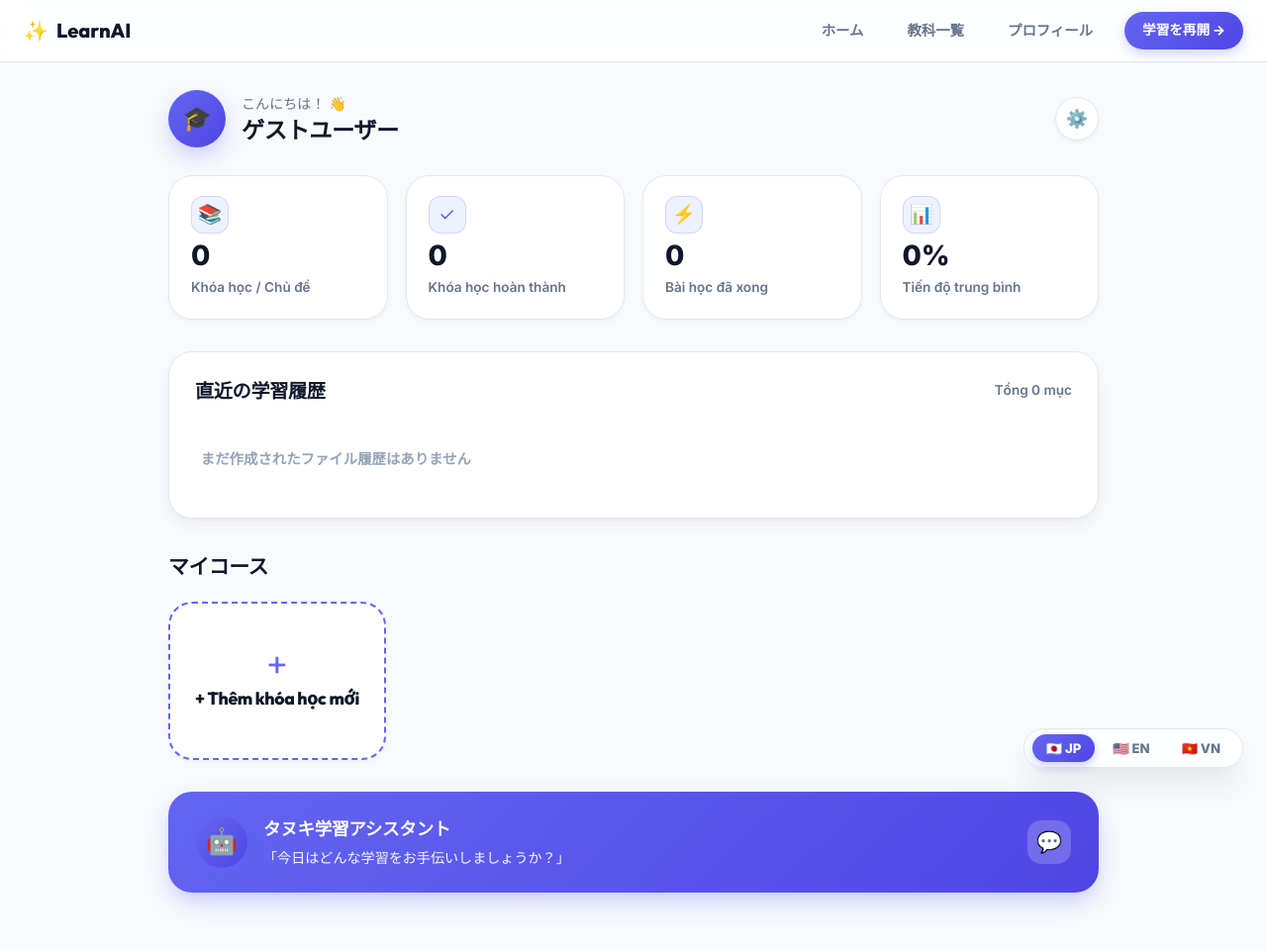
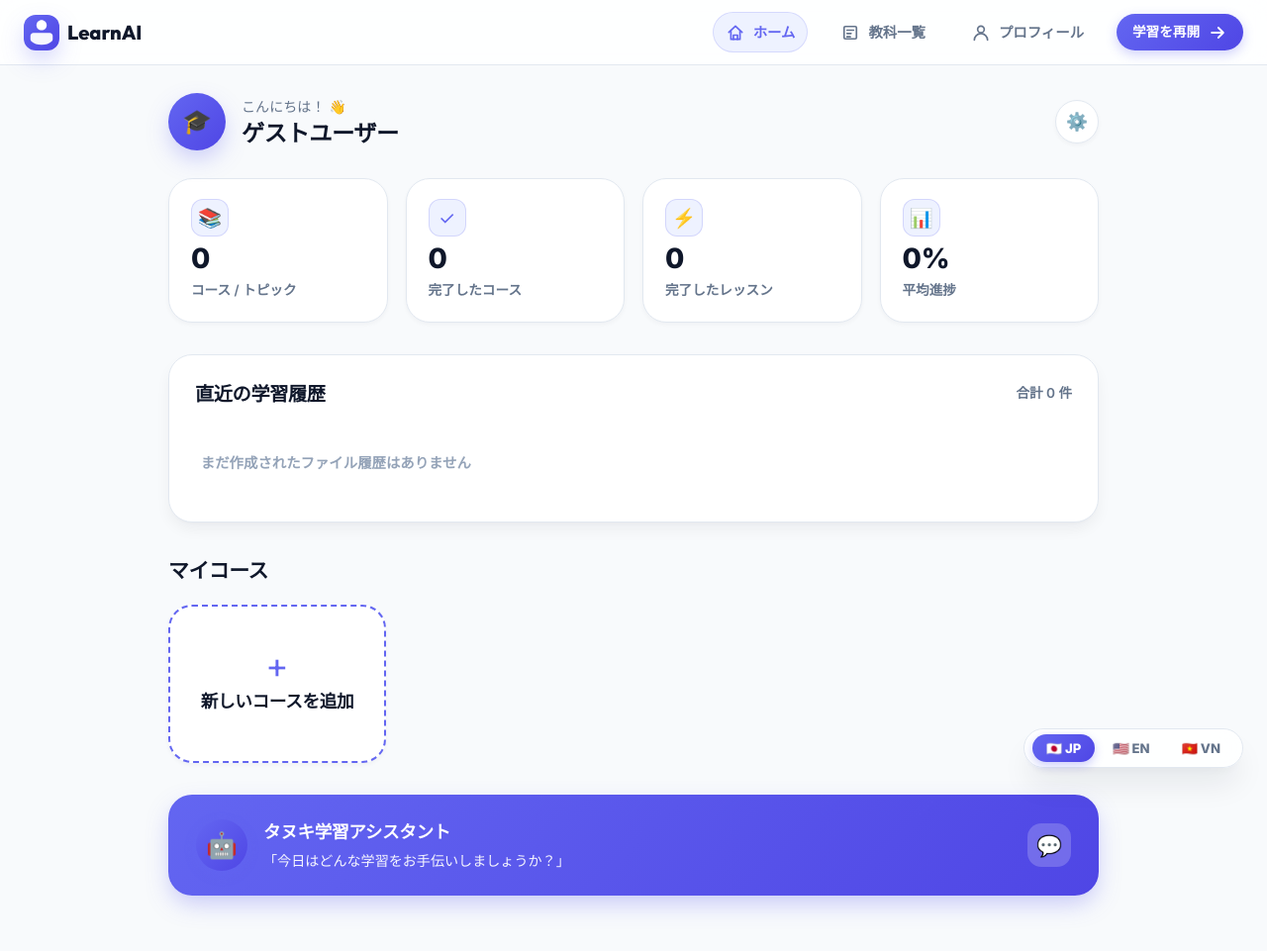
Before and after one commit to FUJI-emon/TempName, a Django app: page /dashboard/ in a window 1280 px wide. Shown: the top 961 px of the page at 99% size. Before the commit the page ends 924 px from the top, so only its background shows below. Run offline with Django 5.2, Linux system fonts and the light colour scheme; data that the repository does not hold is empty.

Commit message:
first version

```diff
--- a/apps/ai/services/interface.py
+++ b/apps/ai/services/interface.py
@@ -25,6 +25,7 @@ class LLMService(ABC):
 
     @abstractmethod
     def analyze_material(self, material_content: str, goal: str) -> AnalyzeMaterialResult:
+
         """Tài liệu + mục tiêu -> danh sách concept cần học."""
         raise NotImplementedError
 
--- a/apps/learning/templates/learning/base.html
+++ b/apps/learning/templates/learning/base.html
@@ -172,28 +172,52 @@
         color: var(--text-main);
         text-decoration: none;
     }
+    .app-brand-mark,
+    .nav-icon,
+    .cta-icon {
+        display: inline-flex;
+        align-items: center;
+        justify-content: center;
+        flex-shrink: 0;
+    }
+    .app-brand-mark {
+        width: 36px;
+        height: 36px;
+        border-radius: 12px;
+        background: var(--primary-gradient);
+        color: #ffffff;
+        box-shadow: var(--shadow-indigo);
+    }
     .app-nav-links {
         display: flex;
         align-items: center;
         gap: 20px;
     }
     .app-nav-link {
+        display: inline-flex;
+        align-items: center;
+        gap: 8px;
         font-weight: 700;
         font-size: 0.9rem;
         color: var(--text-muted);
         text-decoration: none;
         transition: var(--transition-fast);
-        padding: 6px 12px;
-        border-radius: var(--radius-sm);
+        padding: 8px 12px;
+        border-radius: var(--radius-pill);
+        border: 1px solid transparent;
     }
     .app-nav-link:hover, .app-nav-link.active {
         color: var(--primary);
         background: var(--primary-light);
+        border-color: rgba(99, 102, 241, 0.18);
     }
     .app-nav-cta {
+        display: inline-flex;
+        align-items: center;
+        gap: 8px;
         background: var(--primary-gradient);
         color: #ffffff;
-        padding: 8px 18px;
+        padding: 8px 16px;
         border-radius: var(--radius-pill);
         font-weight: 800;
         font-size: 0.85rem;
@@ -205,21 +229,93 @@
         transform: translateY(-1px);
         box-shadow: 0 6px 16px rgba(99, 102, 241, 0.45);
     }
+    .nav-icon,
+    .cta-icon {
+        width: 20px;
+        height: 20px;
+        color: currentColor;
+    }
+    .nav-icon svg,
+    .cta-icon svg,
+    .app-brand-mark svg {
+        width: 100%;
+        height: 100%;
+        display: block;
+    }
+    @media (max-width: 760px) {
+        .app-top-nav {
+            padding: 12px 16px;
+            gap: 12px;
+            flex-wrap: wrap;
+        }
+        .app-nav-links {
+            width: 100%;
+            justify-content: space-between;
+            gap: 8px;
+            flex-wrap: wrap;
+        }
+        .app-nav-link,
+        .app-nav-cta {
+            flex: 1 1 auto;
+            justify-content: center;
+        }
+    }
     </style>
 </head>
 <body>
+    {% with current_url=request.resolver_match.url_name|default:'' %}
 
     <header class="app-top-nav">
         <a href="{% url 'learning:dashboard' %}" class="app-brand">
-            <span>✨</span> <span>LearnAI</span>
+            <span class="app-brand-mark" aria-hidden="true">
+                <svg viewBox="0 0 24 24" fill="none" role="img" focusable="false">
+                    <path d="M12 3.5c1.9 0 3.45 1.55 3.45 3.45S13.9 10.4 12 10.4 8.55 8.85 8.55 6.95 10.1 3.5 12 3.5Z" fill="currentColor"/>
+                    <path d="M4.5 14.2c0-1.1.9-2 2-2h11c1.1 0 2 .9 2 2v2.3c0 .5-.2 1-.6 1.3-1.7 1.5-4 2.4-6.9 2.4s-5.2-.9-6.9-2.4c-.4-.3-.6-.8-.6-1.3v-2.3Z" fill="currentColor" opacity="0.95"/>
+                </svg>
+            </span>
+            <span>LearnAI</span>
         </a>
         <nav class="app-nav-links">
-            <a href="{% url 'learning:dashboard' %}" class="app-nav-link" data-i18n="navDashboard">ホーム</a>
-            <a href="{% url 'learning:subject_select' %}" class="app-nav-link" data-i18n="navSubjects">教科一覧</a>
-            <a href="{% url 'learning:profile' %}" class="app-nav-link" data-i18n="navProfile">プロフィール</a>
-            <a href="{% url 'learning:dashboard' %}" class="app-nav-cta" data-i18n="continueBtn">学習を再開 →</a>
+            <a href="{% url 'learning:dashboard' %}" class="app-nav-link{% if current_url == 'dashboard' %} active{% endif %}">
+                <span class="nav-icon" aria-hidden="true">
+                    <svg viewBox="0 0 24 24" fill="none" stroke="currentColor" stroke-width="2" stroke-linecap="round" stroke-linejoin="round" role="img" focusable="false">
+                        <path d="M4 11.5 12 4l8 7.5"/>
+                        <path d="M6.5 10.2V20h11V10.2"/>
+                        <path d="M9.5 20v-5h5v5"/>
+                    </svg>
+                </span>
+                <span data-i18n="navDashboard">ホーム</span>
+            </a>
+            <a href="{% url 'learning:subject_select' %}" class="app-nav-link{% if current_url == 'subject_select' %} active{% endif %}">
+                <span class="nav-icon" aria-hidden="true">
+                    <svg viewBox="0 0 24 24" fill="none" stroke="currentColor" stroke-width="2" stroke-linecap="round" stroke-linejoin="round" role="img" focusable="false">
+                        <path d="M6 4.5h12a1.5 1.5 0 0 1 1.5 1.5v12a1.5 1.5 0 0 1-1.5 1.5H6A1.5 1.5 0 0 1 4.5 18V6A1.5 1.5 0 0 1 6 4.5Z"/>
+                        <path d="M8 9h8M8 13h5M8 17h4"/>
+                    </svg>
+                </span>
+                <span data-i18n="navSubjects">教科一覧</span>
+            </a>
+            <a href="{% url 'learning:profile' %}" class="app-nav-link{% if current_url == 'profile' %} active{% endif %}">
+                <span class="nav-icon" aria-hidden="true">
+                    <svg viewBox="0 0 24 24" fill="none" stroke="currentColor" stroke-width="2" stroke-linecap="round" stroke-linejoin="round" role="img" focusable="false">
+                        <path d="M20 21a8 8 0 0 0-16 0"/>
+                        <circle cx="12" cy="8" r="4"/>
+                    </svg>
+                </span>
+                <span data-i18n="navProfile">プロフィール</span>
+            </a>
+            <a href="{% url 'learning:dashboard' %}" class="app-nav-cta">
+                <span data-i18n="continueBtn">学習を再開</span>
+                <span class="cta-icon" aria-hidden="true">
+                    <svg viewBox="0 0 24 24" fill="none" stroke="currentColor" stroke-width="2.2" stroke-linecap="round" stroke-linejoin="round" role="img" focusable="false">
+                        <path d="M5 12h12"/>
+                        <path d="m13 6 6 6-6 6"/>
+                    </svg>
+                </span>
+            </a>
         </nav>
     </header>
+    {% endwith %}
 
     <main class="page-fade-in">
         {% block content %}
@@ -271,10 +367,15 @@
         document.querySelectorAll("[data-i18n]").forEach(el => {
             const key = el.getAttribute("data-i18n");
             if (dict[key]) {
-                if (dict[key].includes('<')) {
-                    el.innerHTML = dict[key];
+                let translated = dict[key];
+                const countValue = el.getAttribute("data-i18n-count");
+                if (countValue !== null) {
+                    translated = translated.replace("{count}", countValue);
+                }
+                if (translated.includes('<')) {
+                    el.innerHTML = translated;
                 } else {
-                    el.textContent = dict[key];
+                    el.textContent = translated;
                 }
             }
         });
@@ -283,6 +384,16 @@
             const key = el.getAttribute("data-i18n-placeholder");
             if (dict[key]) {
                 el.placeholder = dict[key];
+            }
+        });
+
+        document.querySelectorAll("[data-i18n-title]").forEach(el => {
+            const key = el.getAttribute("data-i18n-title");
+            if (dict[key]) {
+                el.title = dict[key];
+                if (el.getAttribute("aria-label") !== null) {
+                    el.setAttribute("aria-label", dict[key]);
+                }
             }
         });
 
--- a/apps/learning/templates/learning/dashboard.html
+++ b/apps/learning/templates/learning/dashboard.html
@@ -600,7 +600,7 @@
         </div>
 
         <div class="header-right-actions">
-            <a href="{% url 'learning:settings' %}" class="settings-btn" title="Cài đặt">⚙️</a>
+            <a href="{% url 'learning:settings' %}" class="settings-btn" title="Cài đặt" data-i18n-title="settings">⚙️</a>
         </div>
     </div>
 
@@ -609,14 +609,14 @@
     <div class="continue-hero-card">
         <div class="hero-left-info">
             <div class="hero-badge-active">
-                <span>📖</span> <span>Đang học gần đây</span>
+                <span>📖</span> <span data-i18n="recentLearning">Đang học gần đây</span>
             </div>
             <h2 class="hero-topic-title">{{ active_material.title }}</h2>
             <div class="hero-progress-wrapper">
                 <div class="hero-progress-bar">
                     <div class="hero-progress-fill" style="width: {{ active_material.progress|default:'0' }}%;"></div>
                 </div>
-                <span class="hero-progress-pct">{{ active_material.progress|default:'0' }}% Hoàn thành</span>
+                <span class="hero-progress-pct"><span class="progress-number">{{ active_material.progress|default:'0' }}</span><span data-i18n="progressCompleteSuffix">% Hoàn thành</span></span>
             </div>
         </div>
 
@@ -633,7 +633,7 @@
                 <div class="metric-icon">📚</div>
             </div>
             <div class="metric-value">{{ total_materials_count|default:"0" }}</div>
-            <div class="metric-label">Khóa học / Chủ đề</div>
+            <div class="metric-label" data-i18n="courseTopicCount">Khóa học / Chủ đề</div>
         </div>
 
         <div class="metric-card">
@@ -641,7 +641,7 @@
                 <div class="metric-icon">✓</div>
             </div>
             <div class="metric-value">{{ completed_materials_count|default:"0" }}</div>
-            <div class="metric-label">Khóa học hoàn thành</div>
+            <div class="metric-label" data-i18n="completedCourses">Khóa học hoàn thành</div>
         </div>
 
         <div class="metric-card">
@@ -649,7 +649,7 @@
                 <div class="metric-icon">⚡</div>
             </div>
             <div class="metric-value">{{ completed_steps_count|default:"0" }}</div>
-            <div class="metric-label">Bài học đã xong</div>
+            <div class="metric-label" data-i18n="completedLessons">Bài học đã xong</div>
         </div>
 
         <div class="metric-card">
@@ -657,7 +657,7 @@
                 <div class="metric-icon">📊</div>
             </div>
             <div class="metric-value">{{ avg_progress|default:"0" }}%</div>
-            <div class="metric-label">Tiến độ trung bình</div>
+            <div class="metric-label" data-i18n="avgProgress">Tiến độ trung bình</div>
         </div>
     </div>
 
@@ -666,7 +666,7 @@
     <div class="history-section-card">
         <div class="history-header-center">
             <h2 class="history-main-title" data-i18n="recentHistory">Lịch sử học tập gần đây</h2>
-            <span style="font-size: 0.85rem; color: var(--text-muted); font-weight: 600;">Tổng {{ total_materials_count }} mục</span>
+            <span style="font-size: 0.85rem; color: var(--text-muted); font-weight: 600;" data-i18n="totalItemsLabel" data-i18n-count="{{ total_materials_count|default:'0' }}">Tổng {{ total_materials_count }} mục</span>
         </div>
 
         <div class="history-grid-container">
@@ -675,11 +675,11 @@
                 <a href="{% url 'learning:topic_detail' item.id %}" class="history-card-item">
                     <div class="history-item-title">{{ item.title|truncatechars:26|default:"Untitled Topic" }}</div>
                     <div class="history-item-meta">
-                        <span>Tiến độ {{ item.progress }}%</span>
+                        <span><span data-i18n="progressLabel">Tiến độ</span> {{ item.progress }}%</span>
                         <span>{{ item.last_used_at|date:"d/m/Y"|default:"--" }}</span>
                     </div>
                 </a>
-                {% endfor %}
+            {% endfor %}
             {% else %}
                 <div class="empty-history-text" data-i18n="noHistory">Chưa có lịch sử học tập. Hãy bắt đầu một khóa học mới!</div>
             {% endif %}
@@ -695,7 +695,7 @@
         <!-- Add New Course Button (Links to AI Onboarding Chat) -->
         <a href="{% url 'learning:onboarding' %}" class="course-card course-add-card">
             <div class="add-icon-big">+</div>
-            <h3 class="course-name">+ Thêm khóa học mới</h3>
+            <h3 class="course-name" data-i18n="addNewCourse">+ Thêm khóa học mới</h3>
         </a>
 
         <!-- Real Materials / Topics Courses -->
@@ -714,7 +714,7 @@
 
                     <div style="margin-top: 14px;">
                         <div style="font-size:0.8rem; color:var(--text-muted); font-weight:700; margin-bottom:4px;">
-                            Tiến độ: {{ m.progress }}%
+                            <span data-i18n="progressLabel">Tiến độ</span>: {{ m.progress }}%
                         </div>
                         <div style="height:6px; background:var(--bg-surface-elevated); border-radius:var(--radius-pill); overflow:hidden;">
                             <div style="width: {{ m.progress }}%; height:100%; background:var(--primary-gradient);"></div>
--- a/apps/learning/templates/learning/settings.html
+++ b/apps/learning/templates/learning/settings.html
@@ -287,7 +287,7 @@ input:checked + .slider:before {
 <div class="settings-container">
     <!-- Header -->
     <div class="settings-header">
-        <a href="{% url 'learning:dashboard' %}" class="back-btn" title="戻る">‹</a>
+        <a href="{% url 'learning:dashboard' %}" class="back-btn" title="戻る" data-i18n-title="back">‹</a>
         <h1 class="settings-title" data-i18n="settings">設定</h1>
     </div>
 
--- a/static/js/main.js
+++ b/static/js/main.js
@@ -25,6 +25,7 @@ document.addEventListener('DOMContentLoaded', () => {
 window.i18nDictionary = window.i18nDictionary || {};
 Object.assign(window.i18nDictionary, {
     ja: {
+        langDisplay: "日本語",
         guestUser: "ゲストユーザー",
         addFile: "ファイルを追加",
         title: "タイトル",
@@ -53,6 +54,48 @@ Object.assign(window.i18nDictionary, {
         progress: "進捗",
         aiThinking: "AIが思考中...",
         aiAnalyzing: "コンテンツを解析しています。少々お待ちください。",
+        navDashboard: "ホーム",
+        navSubjects: "教科一覧",
+        navProfile: "プロフィール",
+        continueBtn: "学習を再開",
+        profile: "プロフィール",
+        profilePageTitle: "プロフィール | LearnAI Platform",
+        recentLearning: "最近学習中",
+        progressCompleteSuffix: "% 完了",
+        courseTopicCount: "コース / トピック",
+        completedCourses: "完了したコース",
+        completedLessons: "完了したレッスン",
+        avgProgress: "平均進捗",
+        totalItemsLabel: "合計 {count} 件",
+        progressLabel: "進捗",
+        addNewCourse: "新しいコースを追加",
+        studentAccount: "学生アカウント",
+        earnedScore: "獲得スコア",
+        streakStudy: "連続学習",
+        preferences: "環境設定",
+        notificationSound: "通知音",
+        studySettings: "学習設定",
+        dailyGoal: "毎日の目標",
+        reminderTime: "リマインダー時間",
+        autoPlayAudio: "音声自動再生",
+        general: "一般",
+        about: "アプリについて",
+        helpSupport: "ヘルプ＆サポート",
+        rateApp: "アプリを評価する",
+        terms: "利用規約",
+        privacy: "プライバシーポリシー",
+        dangerZone: "危険エリア",
+        logOut: "ログアウト",
+        deleteAccount: "アカウント削除",
+        selectLanguage: "言語を選択",
+        close: "閉じる",
+        chatHistoryTitle: "チャット履歴",
+        chatHistorySubtitle: "最近更新された会話を表示しています。",
+        backToChatHistory: "履歴に戻る",
+        chatInputPlaceholder: "質問を入力してください...",
+        sendMessage: "送信",
+        noChatHistory: "まだ質問履歴がありません",
+        noChatHistoryDesc: "学習ページやトピック詳細から AI Assistant に質問を開始できます。",
         settings: "設定",
         darkMode: "ダークモード",
         language: "言語",
@@ -81,6 +124,7 @@ Object.assign(window.i18nDictionary, {
         aiAssistantMsg: "「今日はどんな学習をお手伝いしましょうか？」"
     },
     en: {
+        langDisplay: "English",
         guestUser: "Guest User",
         addFile: "Add File",
         title: "Title",
@@ -109,6 +153,48 @@ Object.assign(window.i18nDictionary, {
         progress: "Progress",
         aiThinking: "AI is thinking...",
         aiAnalyzing: "Analyzing content. Please wait a moment.",
+        navDashboard: "Home",
+        navSubjects: "Subjects",
+        navProfile: "Profile",
+        continueBtn: "Resume learning",
+        profile: "Profile",
+        profilePageTitle: "Profile | LearnAI Platform",
+        recentLearning: "Recently learning",
+        progressCompleteSuffix: "% complete",
+        courseTopicCount: "Courses / topics",
+        completedCourses: "Completed courses",
+        completedLessons: "Completed lessons",
+        avgProgress: "Average progress",
+        totalItemsLabel: "Total {count} items",
+        progressLabel: "Progress",
+        addNewCourse: "Add new course",
+        studentAccount: "Student Account",
+        earnedScore: "Earned score",
+        streakStudy: "Study streak",
+        preferences: "Preferences",
+        notificationSound: "Notification sound",
+        studySettings: "Study settings",
+        dailyGoal: "Daily goal",
+        reminderTime: "Reminder time",
+        autoPlayAudio: "Auto play audio",
+        general: "General",
+        about: "About",
+        helpSupport: "Help & support",
+        rateApp: "Rate the app",
+        terms: "Terms of service",
+        privacy: "Privacy policy",
+        dangerZone: "Danger zone",
+        logOut: "Log out",
+        deleteAccount: "Delete account",
+        selectLanguage: "Select language",
+        close: "Close",
+        chatHistoryTitle: "Chat History",
+        chatHistorySubtitle: "Showing the most recently updated conversations.",
+        backToChatHistory: "Back to history",
+        chatInputPlaceholder: "Type your question here...",
+        sendMessage: "Send",
+        noChatHistory: "No chat history yet",
+        noChatHistoryDesc: "Start asking AI Assistant from the study pages or topic details.",
         settings: "Settings",
         darkMode: "Dark Mode",
         language: "Language",
@@ -137,6 +223,7 @@ Object.assign(window.i18nDictionary, {
         aiAssistantMsg: "\"How can I help you study today?\""
     },
     vi: {
+        langDisplay: "Tiếng Việt",
         guestUser: "Người dùng khách",
         addFile: "Thêm tệp",
         title: "Tiêu đề",
@@ -165,6 +252,48 @@ Object.assign(window.i18nDictionary, {
         progress: "Tiến độ",
         aiThinking: "AI đang suy nghĩ...",
         aiAnalyzing: "Đang phân tích nội dung. Vui lòng chờ.",
+        navDashboard: "Trang chủ",
+        navSubjects: "Môn học",
+        navProfile: "Hồ sơ",
+        continueBtn: "Tiếp tục học",
+        profile: "Hồ sơ",
+        profilePageTitle: "Hồ sơ | LearnAI Platform",
+        recentLearning: "Đang học gần đây",
+        progressCompleteSuffix: "% hoàn thành",
+        courseTopicCount: "Khóa học / Chủ đề",
+        completedCourses: "Khóa học hoàn thành",
+        completedLessons: "Bài học đã xong",
+        avgProgress: "Tiến độ trung bình",
+        totalItemsLabel: "Tổng {count} mục",
+        progressLabel: "Tiến độ",
+        addNewCourse: "Thêm khóa học mới",
+        studentAccount: "Tài khoản học viên",
+        earnedScore: "Điểm đạt được",
+        streakStudy: "Chuỗi học tập",
+        preferences: "Tùy chọn",
+        notificationSound: "Âm báo",
+        studySettings: "Cài đặt học tập",
+        dailyGoal: "Mục tiêu mỗi ngày",
+        reminderTime: "Giờ nhắc nhở",
+        autoPlayAudio: "Tự phát âm thanh",
+        general: "Chung",
+        about: "Giới thiệu",
+        helpSupport: "Trợ giúp & hỗ trợ",
+        rateApp: "Đánh giá ứng dụng",
+        terms: "Điều khoản sử dụng",
+        privacy: "Chính sách quyền riêng tư",
+        dangerZone: "Vùng nguy hiểm",
+        logOut: "Đăng xuất",
+        deleteAccount: "Xóa tài khoản",
+        selectLanguage: "Chọn ngôn ngữ",
+        close: "Đóng",
+        chatHistoryTitle: "Lịch sử chat",
+        chatHistorySubtitle: "Hiển thị các cuộc trò chuyện được cập nhật gần nhất.",
+        backToChatHistory: "Quay lại lịch sử",
+        chatInputPlaceholder: "Nhập câu hỏi của bạn...",
+        sendMessage: "Gửi",
+        noChatHistory: "Chưa có lịch sử trò chuyện",
+        noChatHistoryDesc: "Bắt đầu hỏi AI Assistant từ trang học tập hoặc trang chi tiết topic.",
         settings: "Cài đặt",
         darkMode: "Chế độ tối",
         language: "Ngôn ngữ",
```
Also changed, not shown: apps/learning/chat_detail.html (+12 -4 lines), apps/learning/chat_thread_list.html (+194 -27 lines), apps/learning/templates/learning/profile.html (+11 -3 lines), static/css/chat.css (+11 -11 lines), apps/learning/templates/f2/add_topic.html (line endings or trailing spaces).
